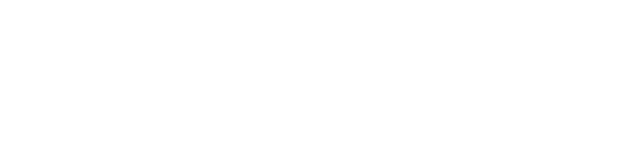
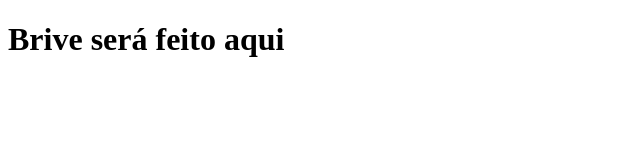
Before and after one commit to thaistrindad/Brive-Streaming-Music, a website: page index.html in a window 1280 px wide. Shown: the whole page, without its empty margins (0-640 px from the left). Drawn offline with Linux system fonts and the light colour scheme.

```diff
--- a/index.html
+++ b/index.html
@@ -7,6 +7,6 @@
     <title>Document</title>
 </head>
 <body>
-
+    <h1>Brive será feito aqui</h1>
 </body>
 </html>
```
Also changed, not shown: README.md.
